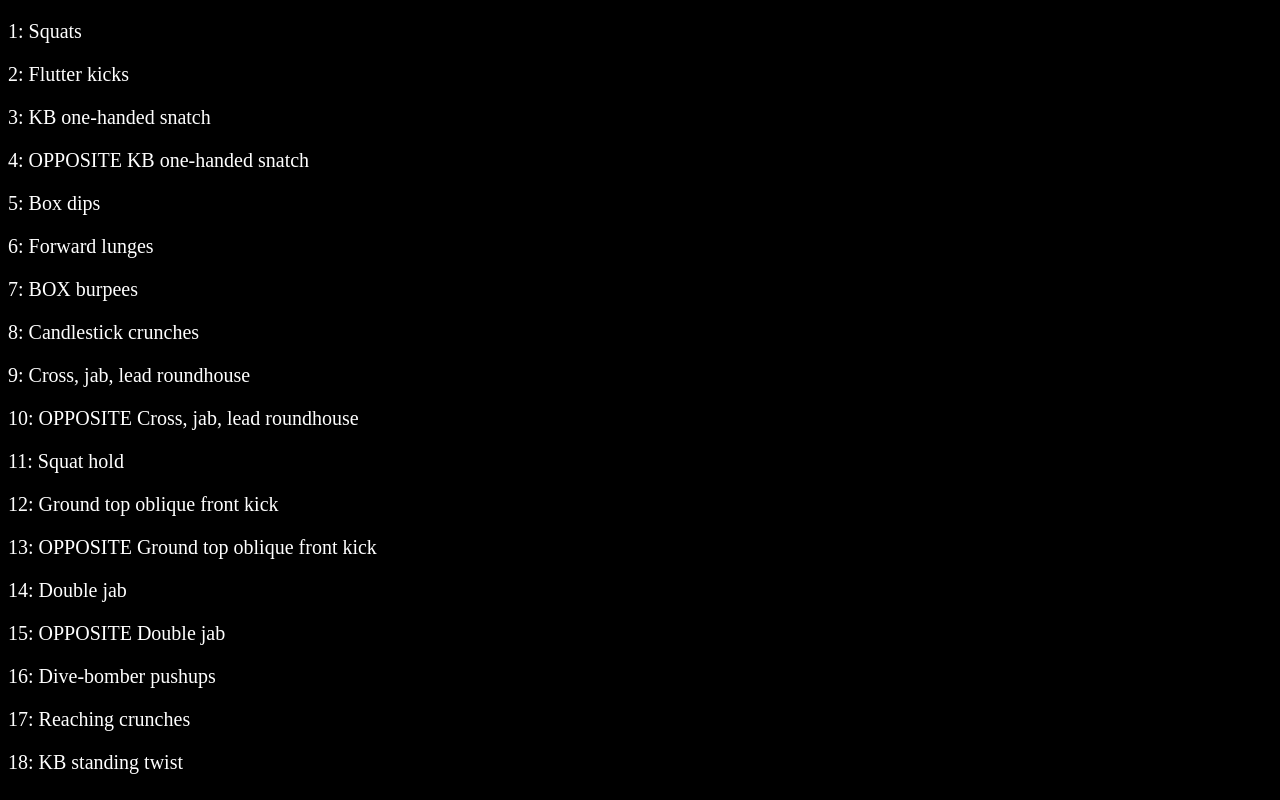
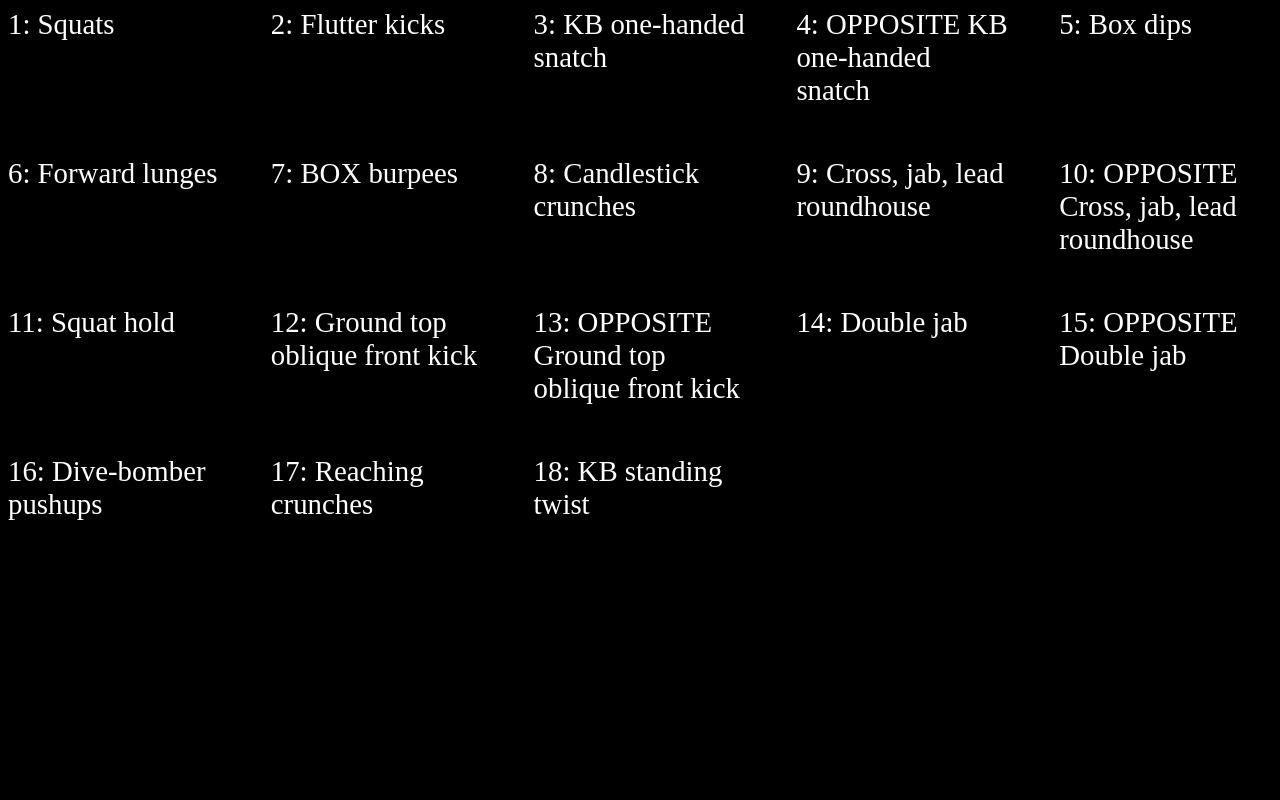
Before and after one commit to dsubnet0/random-workout, a Flask app: page /workout in a window 1280 px wide. Run offline with Flask 2, Linux system fonts and the light colour scheme.

Commit message:
Implement CSS grid with first attempt at autosize magic

```diff
--- a/templates/workout.html
+++ b/templates/workout.html
@@ -1,12 +1,20 @@
 <!doctype html>
 <style>
-    p {color:white; font-size: 2.5vh }
     body{ background-color:black}
+    .container {
+        display: grid;
+        grid-template-columns: repeat(auto-fit, minmax(200px, 1fr));
+        grid-gap: 50px;
+        color: white;
+        font-size: calc(1vw + 1vh + 1vmin)
+    }
 </style>
 <body>
+    <div class="container">
 {% for w in workout_array %}
-    <p>
+    <div>
         {{ loop.index }}: {{ w }}
-    </p>
+    </div>
 {% endfor %}
+    </div>
 </body>
```
